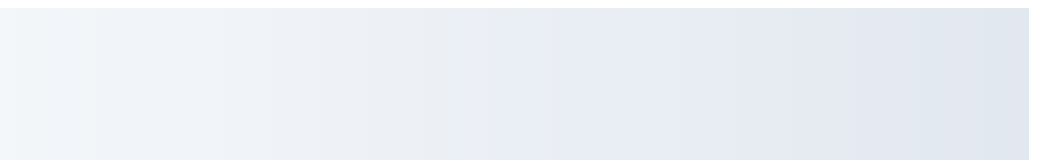
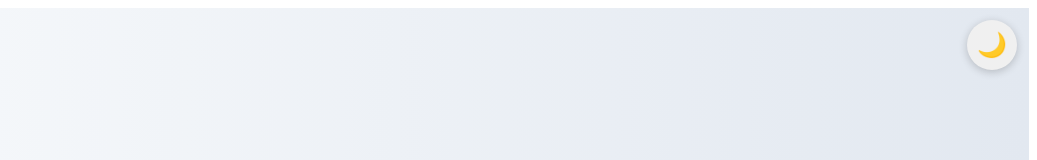
Before and after one commit to Ashish94312/collabSpace, a React (Create React App) app in the folder frontend/: page /login in a window 1280 px wide. Shown: the top 160 px of the page, without its empty margins (243-1280 px from the left). Built offline with nearby package versions, Linux system fonts and the light colour scheme.

Commit message:
add dark mode

```diff
--- a/frontend/src/App.css
+++ b/frontend/src/App.css
@@ -31,3 +31,8 @@
   align-items: center;
   justify-content: center;
 }
+
+body.dark-mode .App-header {
+  background-color: #2d2d2d;
+  color: #e4e4e4;
+}
--- a/frontend/src/App.js
+++ b/frontend/src/App.js
@@ -1,16 +1,55 @@
 // src/App.js
 import { Routes, Route } from 'react-router-dom';
+import { useState, useEffect } from 'react';
 import Dashboard from './pages/Dashboard';
 import Login from './pages/Login';
 import Signup from './pages/Signup';
 import EditorPage from './pages/EditorPage';
-
 import ProtectedRoute from './components/ProtectedRoute';
 import { AuthProvider } from './context/AuthContext';
 
 function App() {
+  const [darkMode, setDarkMode] = useState(() => {
+    const saved = localStorage.getItem('darkMode');
+    return saved === 'true';
+  });
+
+  useEffect(() => {
+    if (darkMode) {
+      document.body.classList.add('dark-mode');
+      localStorage.setItem('darkMode', 'true');
+    } else {
+      document.body.classList.remove('dark-mode');
+      localStorage.setItem('darkMode', 'false');
+    }
+  }, [darkMode]);
+
   return (
     <AuthProvider>
+      {/* Toggle button to darkmode */}
+      <button
+        onClick={() => setDarkMode(!darkMode)}
+        style={{
+          position: 'fixed',
+          top: '20px',
+          right: '20px',
+          zIndex: 9999,
+          background: darkMode ? '#3d3d3d' : '#f0f0f0',
+          color: darkMode ? '#fff' : '#333',
+          border: 'none',
+          borderRadius: '50%',
+          width: '50px',
+          height: '50px',
+          fontSize: '24px',
+          cursor: 'pointer',
+          boxShadow: '0 2px 8px rgba(0,0,0,0.2)',
+          transition: 'all 0.3s ease'
+        }}
+        title={darkMode ? 'Light Mode' : 'Dark mode'}
+      >
+        {darkMode ? '☀️' : '🌙'}
+      </button>
+
       <Routes>
         <Route path="/login" element={<Login />} />
         <Route path="/signup" element={<Signup />} />
@@ -29,7 +68,6 @@ function App() {
             <EditorPage />
           </ProtectedRoute>
         } />
-
       </Routes>
     </AuthProvider>
   );
```
Also changed, not shown: frontend/src/index.css (+59 -0 lines).
